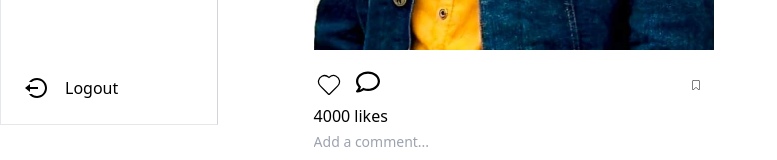
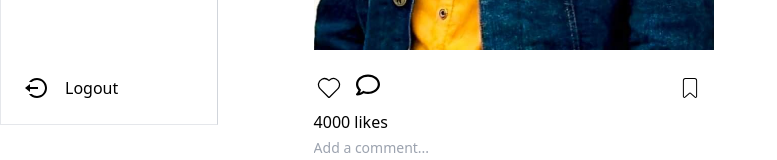
Before and after one commit to kRehman007/Insta_Clone, a React (Vite) app: page / in a window 1280 px wide. Shown: the part 675-835 px from the top of the page, without its empty margins (0-777 px from the left). Built offline with nearby package versions, Linux system fonts and the light colour scheme.

Commit message:
Update HomeArticle.jsx

```diff
--- a/src/Components/HomePage/HomeArticle.jsx
+++ b/src/Components/HomePage/HomeArticle.jsx
@@ -26,7 +26,7 @@ const HomeArticle = () => {
               <CiHeart className="text-3xl" />
               <FaRegComment className="text-2xl" />
             </div>
-            <CiBookmark className="text-2xl pr-3" />
+            <CiBookmark className="text-4xl pr-3" />
           </div>
           <span>4000 likes</span>
           <input
```
